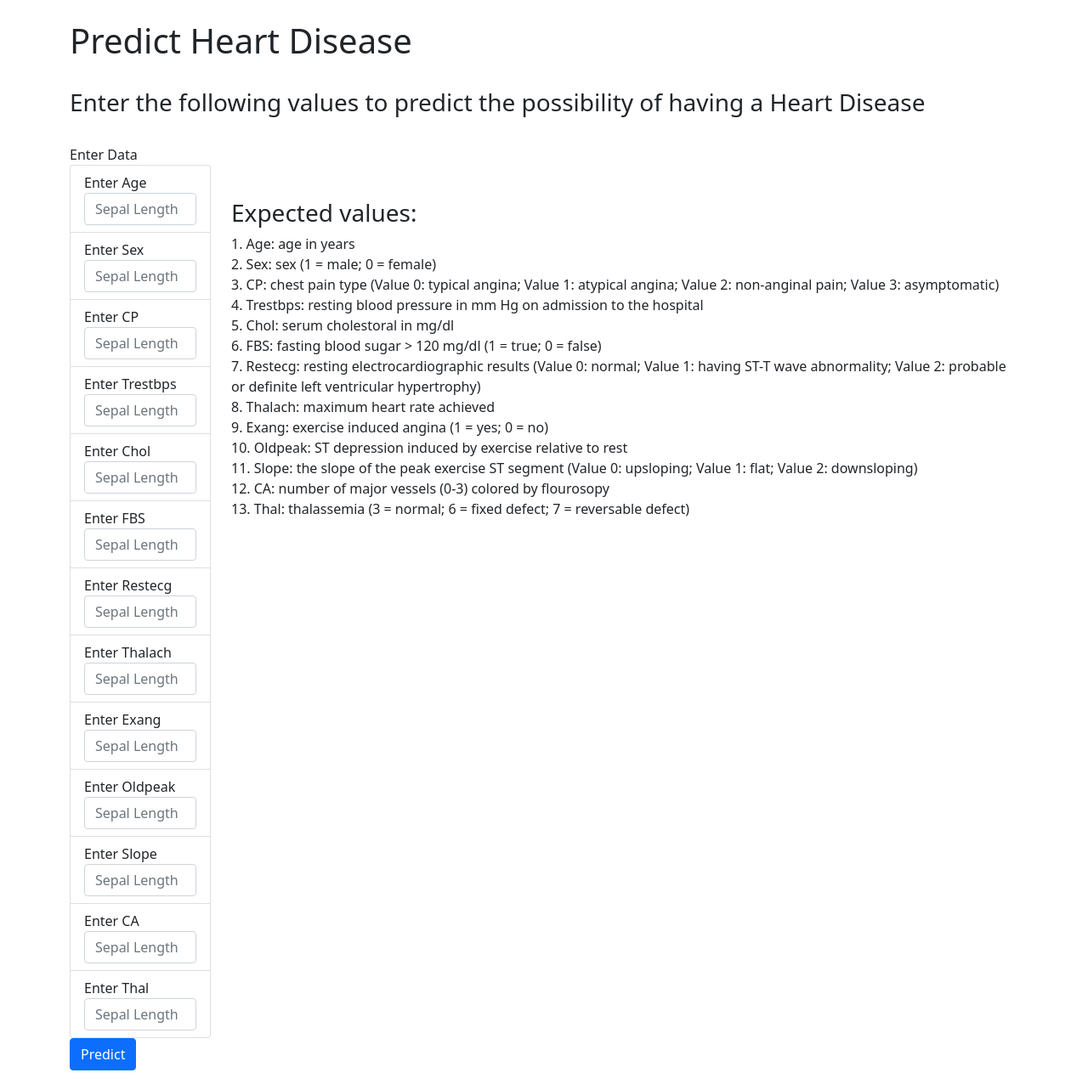
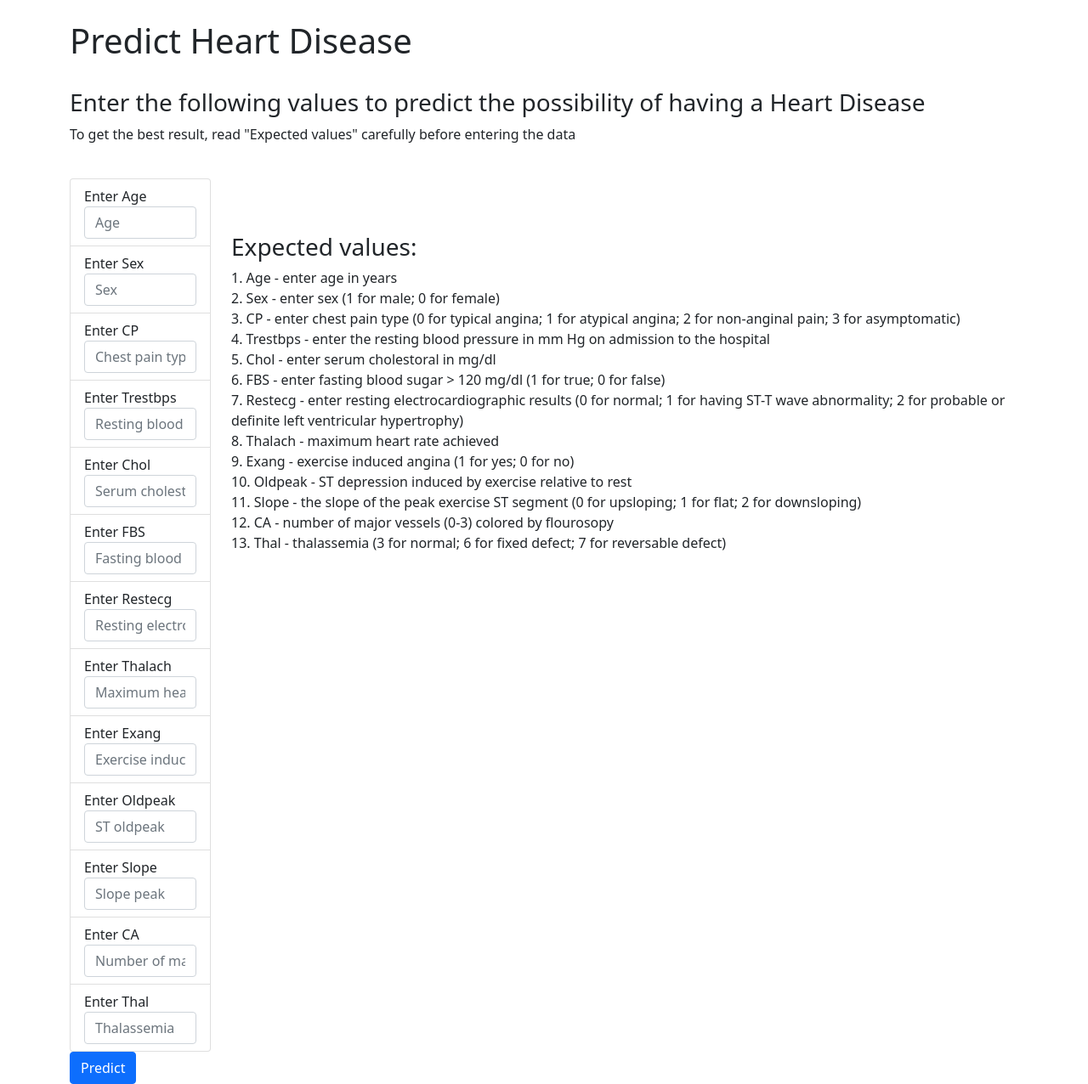
Before and after one commit to radioactivearm/Heart-Disease-ML, a Python web app: template templates/index.html in a window 1280 px wide. Shown: the part 76-1352 px from the top of the page at 85% size. Run offline with Jinja, Linux system fonts and the light colour scheme; the template is opened without the code that fills it, so the values that code supplies are empty.

Commit message:
minor changes added to index html

```diff
--- a/templates/index.html
+++ b/templates/index.html
@@ -39,67 +39,67 @@
       <div class="container">
         <br>
         <h1> Predict Heart Disease</h1><br>
-        <h3> Enter the following values to predict the possibility of having a Heart Disease</h3><br>
+        <h3> Enter the following values to predict the possibility of having a Heart Disease</h3>
+        <p>To get the best result, read "Expected values" carefully before entering the data</p><br>
         <div class="row margin-top-50">
           <div class="col-md-2">
             <aside class="filters">
               <div class="panel panel-default">
-                <div class="panel-heading">Enter Data</div>
                 <div class="panel-body">
                   <form id="form" action ="{{url_for('predict')}}"method= "post">
                     <div class="form-group">
                       <ul class="list-group" id="filters">
                         <li class="filter list-group-item">
                           <label for="datetime">Enter Age</label>
-                          <input class="form-control input-sm" type ="text" name = "sepal_length"  placeholder = "Sepal Length" required = "required" {% if features %} value = {{features[0]}} {% endif %} />
+                          <input class="form-control input-sm" type ="text" name = "age"  placeholder = "Age" required = "required" {% if features %} value = {{features[0]}} {% endif %} />
                         </li>
                         <li class="filter list-group-item">
                           <label for="city">Enter Sex</label>
-                          <input class="form-control input-sm" type ="text" name = "sepal_length"  placeholder = "Sepal Length" required = "required" {% if features %} value = {{features[1]}} {% endif %} />
+                          <input class="form-control input-sm" type ="text" name = "sex"  placeholder = "Sex" required = "required" {% if features %} value = {{features[1]}} {% endif %} />
                         </li>
                         <li class="filter list-group-item">
                           <label for="state">Enter CP</label>
-                          <input class="form-control input-sm" type ="text" name = "sepal_length"  placeholder = "Sepal Length" required = "required" {% if features %} value = {{features[2]}} {% endif %} />
+                          <input class="form-control input-sm" type ="text" name = "cp"  placeholder = "Chest pain type" required = "required" {% if features %} value = {{features[2]}} {% endif %} />
                         </li>
                         <li class="filter list-group-item">
                           <label for="country">Enter Trestbps</label>
-                          <input class="form-control input-sm" type ="text" name = "sepal_length"  placeholder = "Sepal Length" required = "required" {% if features %} value = {{features[3]}} {% endif %} />
+                          <input class="form-control input-sm" type ="text" name = "trestbps"  placeholder = "Resting blood pressure" required = "required" {% if features %} value = {{features[3]}} {% endif %} />
                         </li>
                         <li class="filter list-group-item">
                           <label for="shape">Enter Chol</label>
-                          <input class="form-control input-sm" type ="text" name = "sepal_length"  placeholder = "Sepal Length" required = "required" {% if features %} value = {{features[4]}} {% endif %} />
+                          <input class="form-control input-sm" type ="text" name = "chol"  placeholder = "Serum cholestoral" required = "required" {% if features %} value = {{features[4]}} {% endif %} />
                         </li>
                         <li class="filter list-group-item">
                             <label for="shape">Enter FBS</label>
-                            <input class="form-control input-sm" type ="text" name = "sepal_length"  placeholder = "Sepal Length" required = "required" {% if features %} value = {{features[5]}} {% endif %} />
+                            <input class="form-control input-sm" type ="text" name = "fbs"  placeholder = "Fasting blood sugar " required = "required" {% if features %} value = {{features[5]}} {% endif %} />
                         </li>
                         <li class="filter list-group-item">
                             <label for="shape">Enter Restecg</label>
-                            <input class="form-control input-sm" type ="text" name = "sepal_length"  placeholder = "Sepal Length" required = "required" {% if features %} value = {{features[6]}} {% endif %} />
+                            <input class="form-control input-sm" type ="text" name = "restecg"  placeholder = "Resting electrocardiographic results" required = "required" {% if features %} value = {{features[6]}} {% endif %} />
                         </li>
                         <li class="filter list-group-item">
                             <label for="shape">Enter Thalach</label>
-                            <input class="form-control input-sm" type ="text" name = "sepal_length"  placeholder = "Sepal Length" required = "required" {% if features %} value = {{features[7]}} {% endif %} />
+                            <input class="form-control input-sm" type ="text" name = "thalach"  placeholder = "Maximum heart rate achieved" required = "required" {% if features %} value = {{features[7]}} {% endif %} />
                         </li>
                         <li class="filter list-group-item">
                             <label for="shape">Enter Exang</label>
-                            <input class="form-control input-sm" type ="text" name = "sepal_length"  placeholder = "Sepal Length" required = "required" {% if features %} value = {{features[8]}} {% endif %} />
+                            <input class="form-control input-sm" type ="text" name = "exang"  placeholder = "Exercise induced angina " required = "required" {% if features %} value = {{features[8]}} {% endif %} />
                         </li>
                         <li class="filter list-group-item">
                             <label for="shape">Enter Oldpeak</label>
-                            <input class="form-control input-sm" type ="text" name = "sepal_length"  placeholder = "Sepal Length" required = "required" {% if features %} value = {{features[9]}} {% endif %} />
+                            <input class="form-control input-sm" type ="text" name = "oldpeak"  placeholder = "ST oldpeak" required = "required" {% if features %} value = {{features[9]}} {% endif %} />
                         </li>
                         <li class="filter list-group-item">
                             <label for="shape">Enter Slope</label>
-                            <input class="form-control input-sm" type ="text" name = "sepal_length"  placeholder = "Sepal Length" required = "required" {% if features %} value = {{features[10]}} {% endif %} />
+                            <input class="form-control input-sm" type ="text" name = "slope"  placeholder = "Slope peak" required = "required" {% if features %} value = {{features[10]}} {% endif %} />
                         </li>
                         <li class="filter list-group-item">
                             <label for="shape">Enter CA</label>
-                            <input class="form-control input-sm" type ="text" name = "sepal_length"  placeholder = "Sepal Length" required = "required" {% if features %} value = {{features[11]}} {% endif %} />
+                            <input class="form-control input-sm" type ="text" name = "ca"  placeholder = "Number of major vessels" required = "required" {% if features %} value = {{features[11]}} {% endif %} />
                         </li>
                         <li class="filter list-group-item">
                             <label for="shape">Enter Thal</label>
-                            <input class="form-control input-sm" type ="text" name = "sepal_length"  placeholder = "Sepal Length" required = "required" {% if features %} value = {{features[12]}} {% endif %} />
+                            <input class="form-control input-sm" type ="text" name = "thal"  placeholder = "Thalassemia" required = "required" {% if features %} value = {{features[12]}} {% endif %} />
                         </li>
 
                       </ul>
@@ -117,19 +117,19 @@
                 <br>
                 <p>
                     <h3>Expected values:</h3>
-                  1. Age: age in years<br>
-                  2. Sex: sex (1 = male; 0 = female)<br>
-                  3. CP: chest pain type (Value 0: typical angina; Value 1: atypical angina; Value 2: non-anginal pain; Value 3: asymptomatic)<br>
-                  4. Trestbps: resting blood pressure in mm Hg on admission to the hospital<br>
-                  5. Chol: serum cholestoral in mg/dl<br>
-                  6. FBS: fasting blood sugar > 120 mg/dl (1 = true; 0 = false)<br>
-                  7. Restecg: resting electrocardiographic results (Value 0: normal; Value 1: having ST-T wave abnormality; Value 2: probable or definite left ventricular hypertrophy)<br>
-                  8. Thalach: maximum heart rate achieved<br>
-                  9. Exang: exercise induced angina (1 = yes; 0 = no)<br>
-                  10. Oldpeak: ST depression induced by exercise relative to rest<br>
-                  11. Slope: the slope of the peak exercise ST segment (Value 0: upsloping; Value 1: flat; Value 2: downsloping)<br>
-                  12. CA: number of major vessels (0-3) colored by flourosopy<br>
-                  13. Thal: thalassemia (3 = normal; 6 = fixed defect; 7 = reversable defect)<br>
+                  1. Age - enter age in years<br>
+                  2. Sex - enter sex (1 for male; 0 for female)<br>
+                  3. CP - enter chest pain type (0 for typical angina; 1 for atypical angina; 2 for non-anginal pain; 3 for asymptomatic)<br>
+                  4. Trestbps - enter the resting blood pressure in mm Hg on admission to the hospital<br>
+                  5. Chol - enter serum cholestoral in mg/dl<br>
+                  6. FBS - enter fasting blood sugar > 120 mg/dl (1 for true; 0 for false)<br>
+                  7. Restecg - enter resting electrocardiographic results (0 for normal; 1 for having ST-T wave abnormality; 2 for probable or definite left ventricular hypertrophy)<br>
+                  8. Thalach - maximum heart rate achieved<br>
+                  9. Exang - exercise induced angina (1 for yes; 0 for no)<br>
+                  10. Oldpeak - ST depression induced by exercise relative to rest<br>
+                  11. Slope - the slope of the peak exercise ST segment (0 for upsloping; 1 for flat; 2 for downsloping)<br>
+                  12. CA - number of major vessels (0-3) colored by flourosopy<br>
+                  13. Thal - thalassemia (3 for normal; 6 for fixed defect; 7 for reversable defect)<br>
                 </p>
             </div>
           </div>
```
